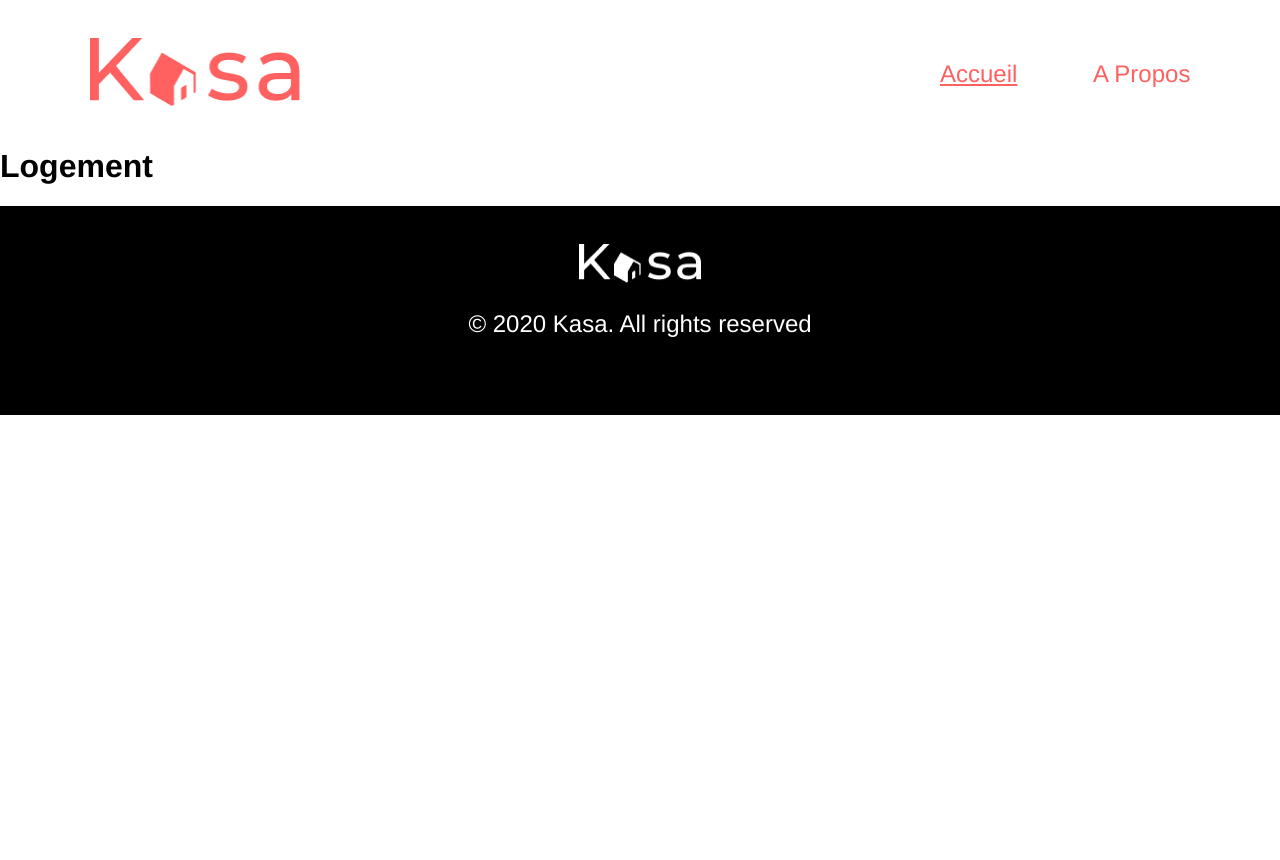
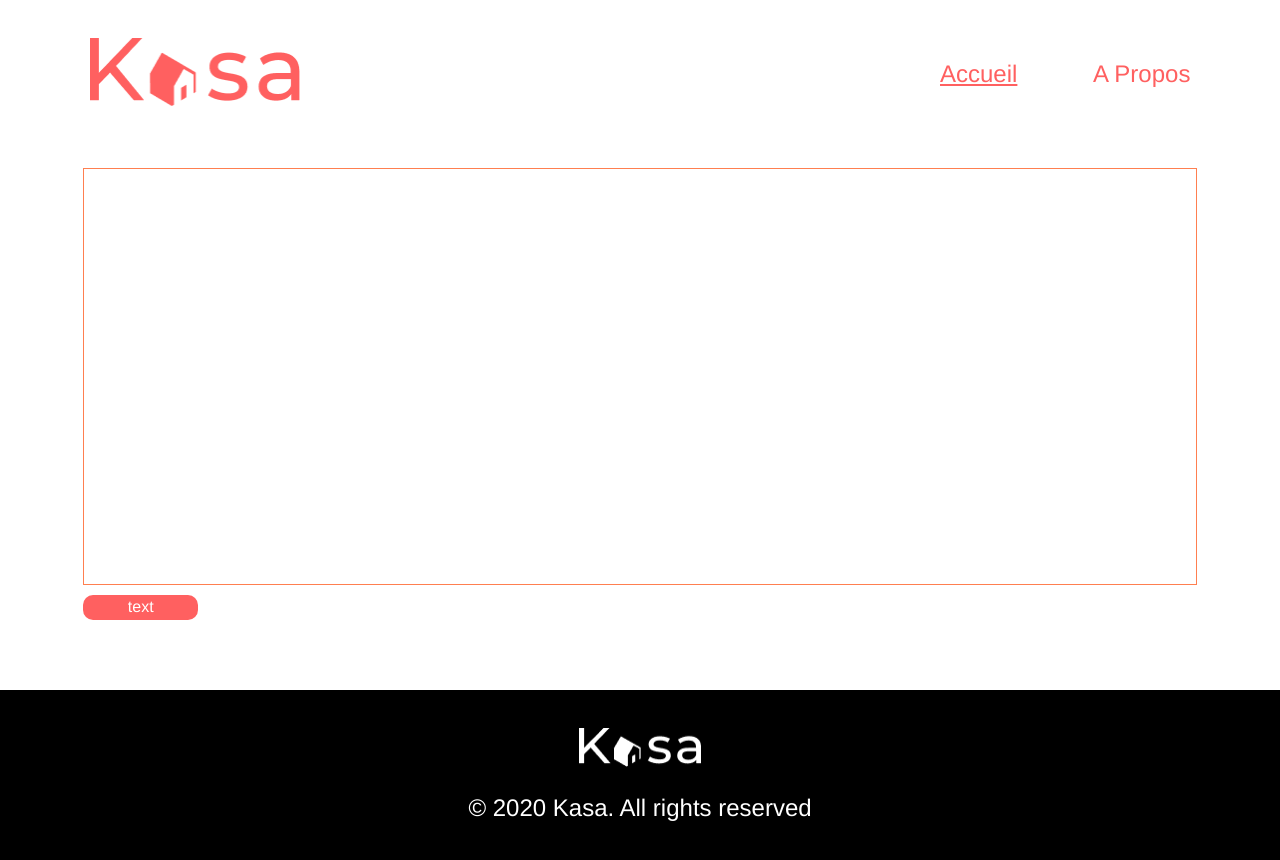
Before and after one commit to Danguole-Luzaite/luzaite_danguole_p7_112023, a React (Create React App) app: page /Logement in a window 1280 px wide. Shown: the top 860 px of the page. Before the commit the page ends 800 px from the top, so only its background shows below. Built offline with nearby package versions, Linux system fonts and the light colour scheme.

Commit message:
Composant Tag créé.

```diff
--- /dev/null
+++ b/src/components/Tag/index.jsx
@@ -0,0 +1,38 @@
+import styled from "styled-components";
+// import PropTypes from "prop-types";
+// import data from "../../data/logements.json";
+
+const StyledTag = styled.div`
+  background-color: #ff6060;
+  border-radius: 10px;
+  min-height: 25px;
+  min-width: 115px;
+  text-align: center;
+  margin: 10px 0;
+`;
+
+const StyledTagText = styled.p`
+  color: #ffffff;
+  font-size: 1em;
+  font-weight: 500;
+  letter-spacing: 0;
+  line-height: 20px;
+  margin: 0;
+  padding: 2px 10px;
+`;
+
+// { StyledTag, text = "data.tags" }
+function Tag() {
+  return(
+    <StyledTag>
+      {/* {data.text} */}
+      <StyledTagText>text</StyledTagText>
+    </StyledTag>
+  )
+};
+
+// Tag.propTypes = {
+//   text: PropTypes.string,
+// };
+
+export default Tag
--- /dev/null
+++ b/src/pages/Logement/Logement.css
@@ -0,0 +1,16 @@
+.SectionLogement {
+  width: 87%;
+  margin: 60px auto;
+}
+
+.Carrousel {
+  width: auto;
+  height: 415px;
+  border: 1px solid coral;
+}
+
+.TagWrap {
+  display: flex;
+  flex-wrap: wrap;
+  justify-content: space-between;
+}
--- a/src/pages/Logement/index.jsx
+++ b/src/pages/Logement/index.jsx
@@ -1,8 +1,17 @@
 import React from "react";
+import "../Logement/Logement.css";
+import Tag from "../../components/Tag";
 
 function Logement() {
   return (
-    <h1>Logement</h1>
+    <section className="SectionLogement">
+      <div className="Carrousel">
+        {/* insert component Carrousel */}
+      </div>
+      <div className="TagWrap">
+        <Tag />
+      </div>
+    </section>
   )
 };
 
```
